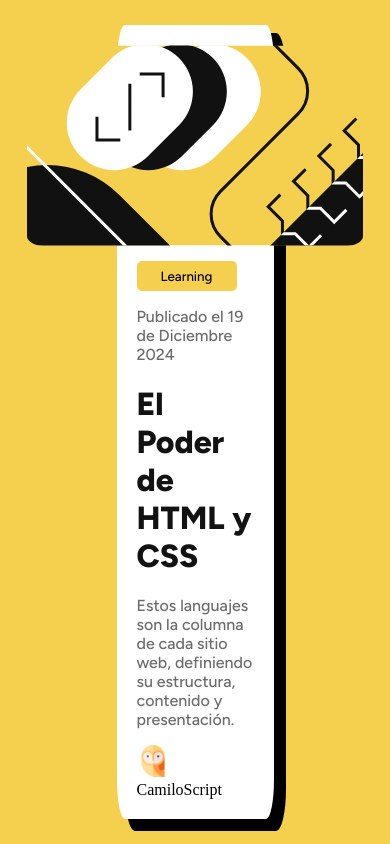
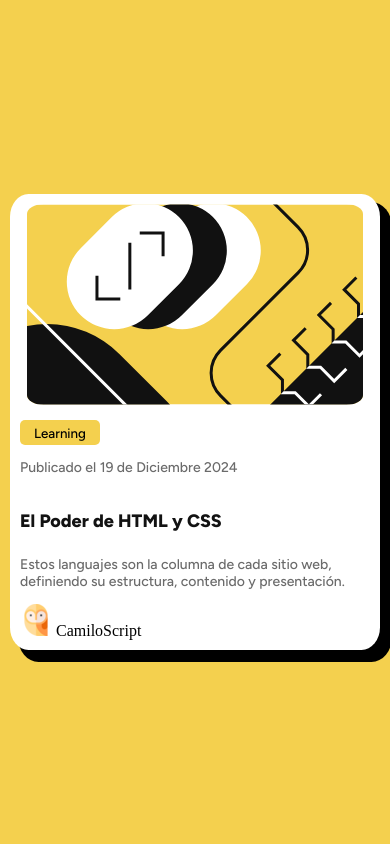
Before and after one commit to CamiloScript/PlantillasPortafolioCamilo, a plain HTML site: page blogPreviewCard/index.html in a window 390 px wide. Drawn offline with Linux system fonts and the light colour scheme.

Commit message:
Modificación-responsibidad-card

```diff
--- a/blogPreviewCard/style.css
+++ b/blogPreviewCard/style.css
@@ -12,7 +12,7 @@ div#contenedorCard {
     display: block;
     background-color: hsl(0, 0%, 100%);
     width: auto;
-    max-width: 30%;
+    max-width: 18%;
     height: auto;
     margin: 10px;
     padding: 20px;
@@ -30,6 +30,7 @@ div#contenedorImagen {
 
 img#imagenCard {
     border-radius: 5%;
+    max-width: 100%;
 }
 
 button#botonSeccion {
@@ -80,5 +81,23 @@ h1 a:hover {
     transition: all 0.7s;
 }
 
+/* Media Query para dispositivos móviles con un ancho máximo de 375px */
+@media (max-width: 400px) {
+    div#contenedorCard {
+        max-width: 90%; /* Aumenta el ancho del contenedor para adaptarse mejor */
+        padding: 10px; /* Reduce el padding para dar más espacio */
+    }
 
-@media
+    button#botonSeccion {
+        width: 80px; /* Reduce el tamaño del botón */
+        height: 25px; /* Ajusta la altura del botón */
+    }
+
+    p {
+        font-size: 14px; /* Reduce el tamaño de la fuente */
+    }
+
+    h1 a {
+        font-size: 18px; /* Ajusta el tamaño del enlace */
+    }
+}
```
Also changed, not shown: practicaGridsCSS/index.html (added, +41 -0 lines), practicaGridsCSS/assets/images/favicon-32x32.png (added), practicaGridsCSS/assets/images/illustration-ai-content.webp (added), practicaGridsCSS/assets/images/illustration-audience-growth.webp (added), practicaGridsCSS/assets/images/illustration-consistent-schedule.webp (added), practicaGridsCSS/assets/images/illustration-create-post.webp (added), practicaGridsCSS/assets/images/illustration-five-stars.webp (added), practicaGridsCSS/assets/images/illustration-grow-followers.webp (added), practicaGridsCSS/assets/images/illustration-multiple-platforms.webp (added), practicaGridsCSS/assets/images/illustration-schedule-posts.webp (added), practicaGridsCSS/design/desktop-design.jpg (added), practicaGridsCSS/design/mobile-design.jpg (added), practicaGridsCSS/preview.jpg (added), 4 other files.
